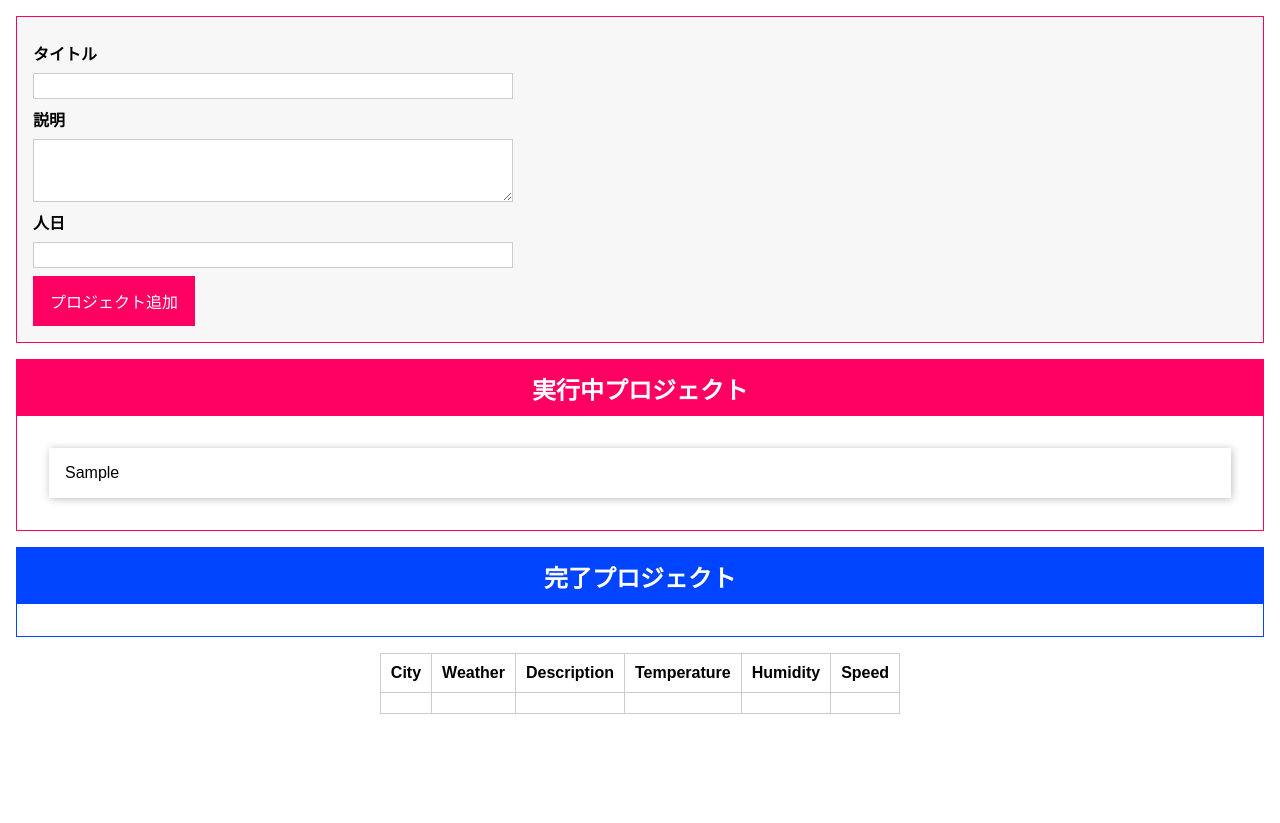
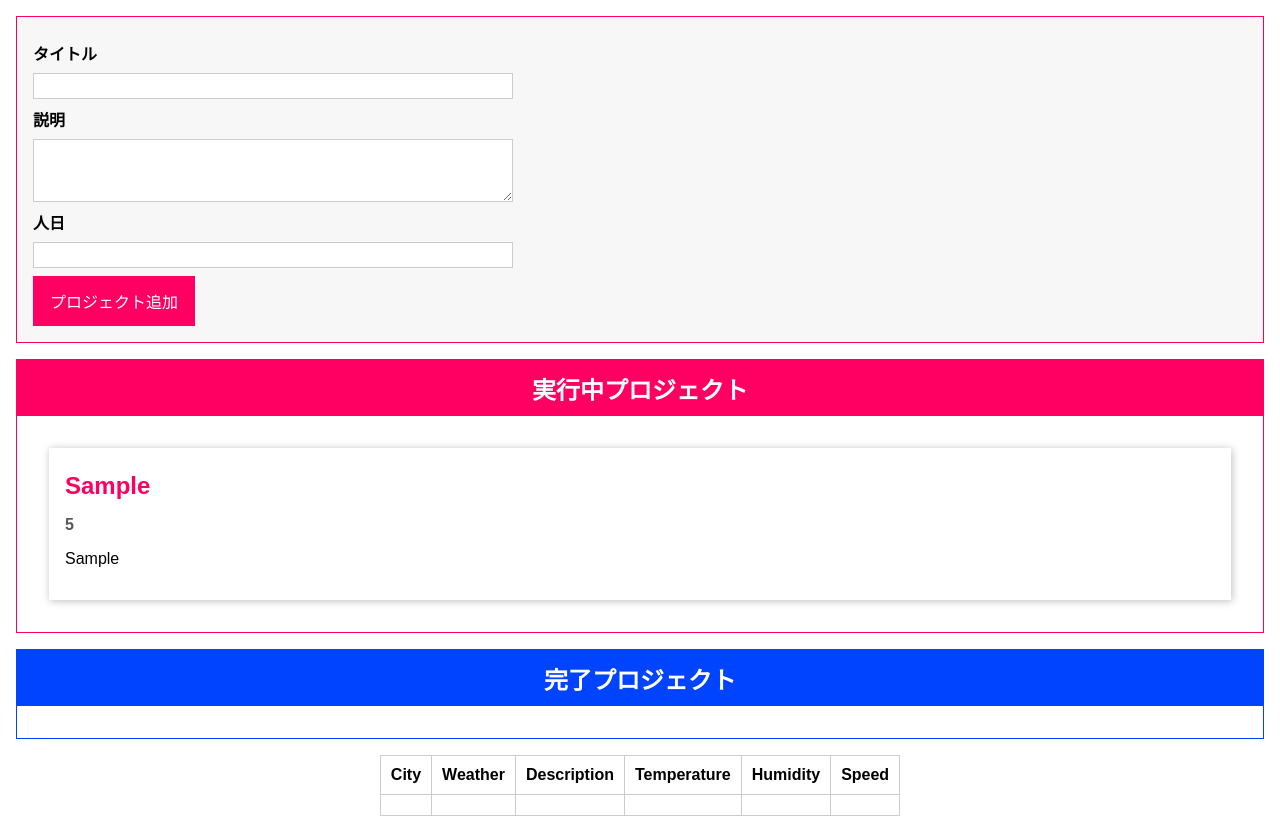
Before and after one commit to dayou0420/CRT-09, a website built with webpack: page public/index.html in a window 1280 px wide. Both pictures are taken after typing "Sample", "Sample", "5" into the empty fields and a click on the button "プロジェクト追加". Built offline with nearby package versions, Linux system fonts and the light colour scheme; no server answers.

Commit message:
edit src/app.ts -> 132

```diff
--- a/public/index.html
+++ b/public/index.html
@@ -28,7 +28,11 @@
             </form>
         </template>
         <template id="single-project">
-            <li></li>
+            <li>
+                <h2></h2>
+                <h3></h3>
+                <p></p>
+            </li>
         </template>
         <template id="project-list">
             <section class="projects">
--- a/src/app.ts
+++ b/src/app.ts
@@ -145,6 +145,27 @@ abstract class Component<T extends HTMLElement, U extends HTMLElement> {
         );
     }
 }
+/***
+ * 132
+*/
+class ProjectItem extends Component<HTMLUListElement, HTMLLIElement> {
+    private project: Project;
+    constructor(hostId: string, project: Project) {
+        super('single-project', hostId, false, project.id);
+        this.project = project;
+        this.configure();
+        this.renderContent();
+    }
+    configure() {
+    }
+    renderContent() {
+        this.element.querySelector('h2')!.textContent = this.project.title;
+        this.element.querySelector(
+            'h3'
+        )!.textContent = this.project.manday.toString();
+        this.element.querySelector('p')!.textContent = this.project.description;
+    }
+}
 class ProjectList extends Component<HTMLDivElement, HTMLElement> {
     assignedProjects: Project[];
     constructor(private type: 'active' | 'finished') {
@@ -177,9 +198,7 @@ class ProjectList extends Component<HTMLDivElement, HTMLElement> {
         )! as HTMLUListElement;
         listEl.innerHTML = '';
         for (const prjItem of this.assignedProjects) {
-            const listItem = document.createElement('li');
-            listItem.textContent = prjItem.title;
-            listEl.appendChild(listItem);
+            new ProjectItem(listEl.id, prjItem);
         }
     }
 }
```
Also changed, not shown: public/dist/bundle.js, 1 other file.
